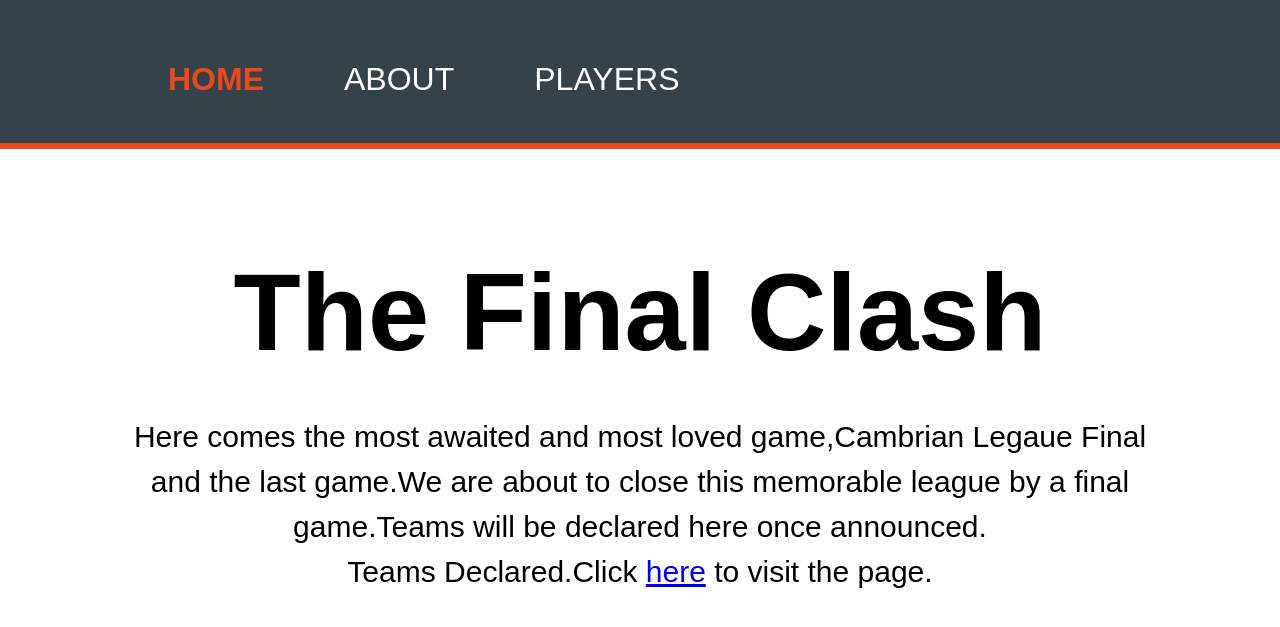
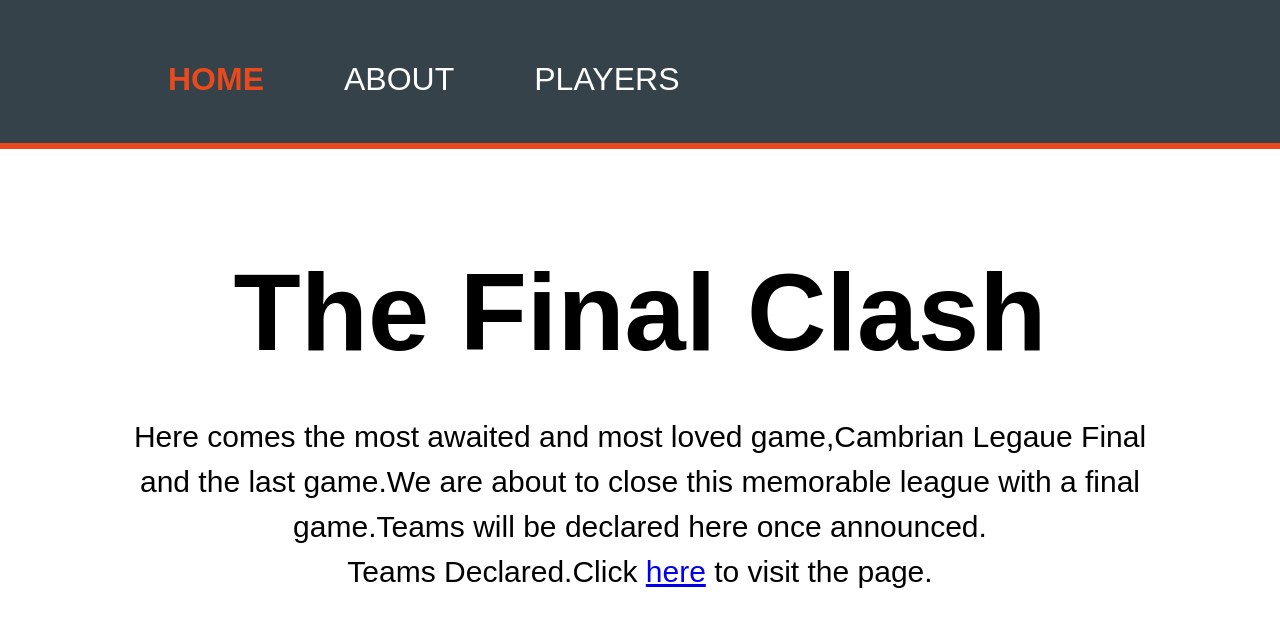
Before and after one commit to stechtic/finalfaceoff, a plain HTML site: page index.html in a window 1280 px wide. Shown: the part 756-1383 px from the top of the page. Drawn offline with Linux system fonts and the light colour scheme; a script that the page names is missing.

Commit message:
Update index.html

```diff
--- a/index.html
+++ b/index.html
@@ -29,7 +29,7 @@
     <section id="showcase">
       <div class="container">
         <h1>The Final Clash</h1>
-        Here comes the most awaited and most loved game,Cambrian Legaue Final and the last game.We are about to close this memorable league by a final game.Teams will be declared here once announced.
+        Here comes the most awaited and most loved game,Cambrian Legaue Final and the last game.We are about to close this memorable league with a final game.Teams will be declared here once announced.
         <br>
         Teams Declared.Click <a href="team.html">here</a> to visit the page.
       </div>
```
